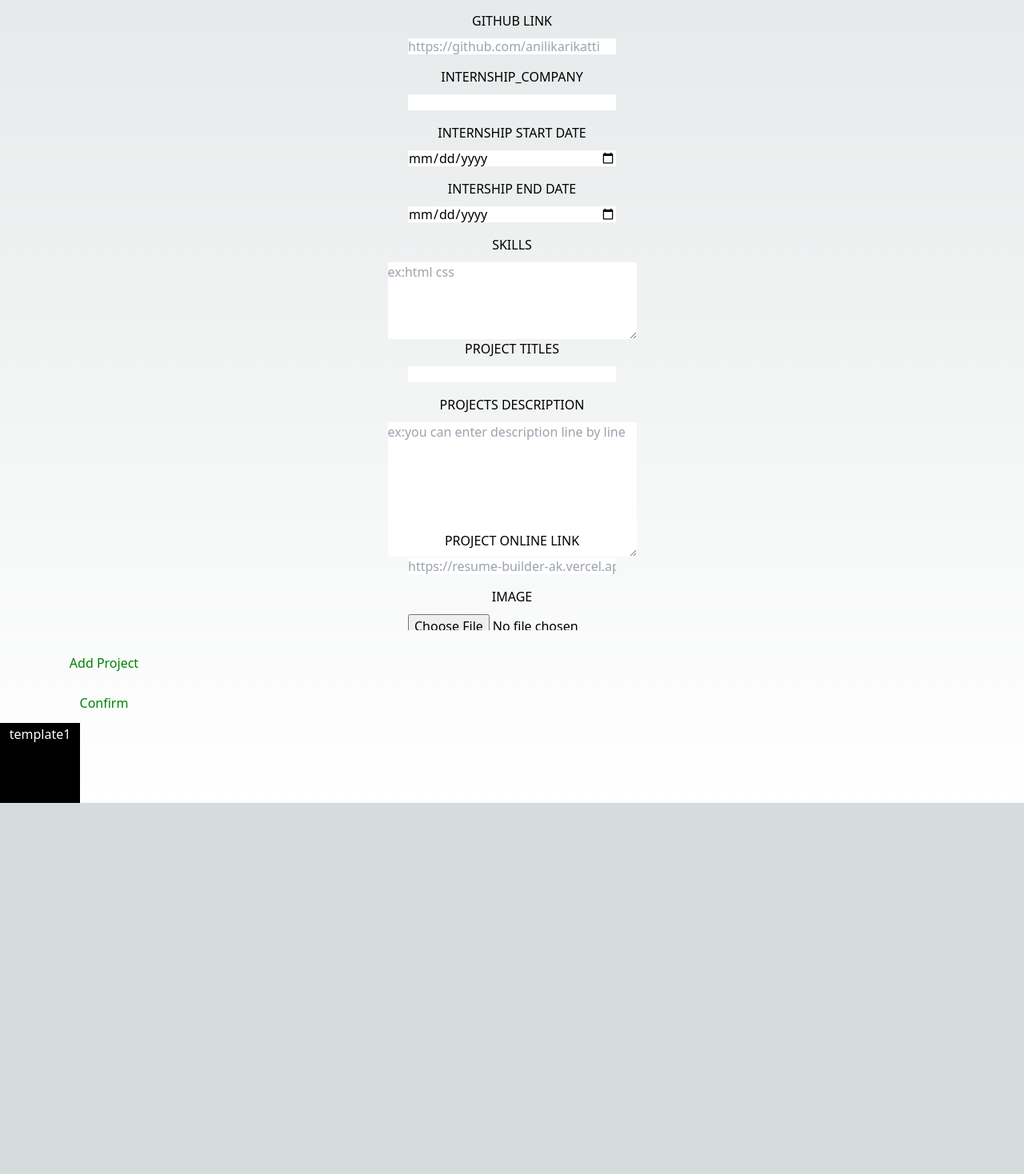
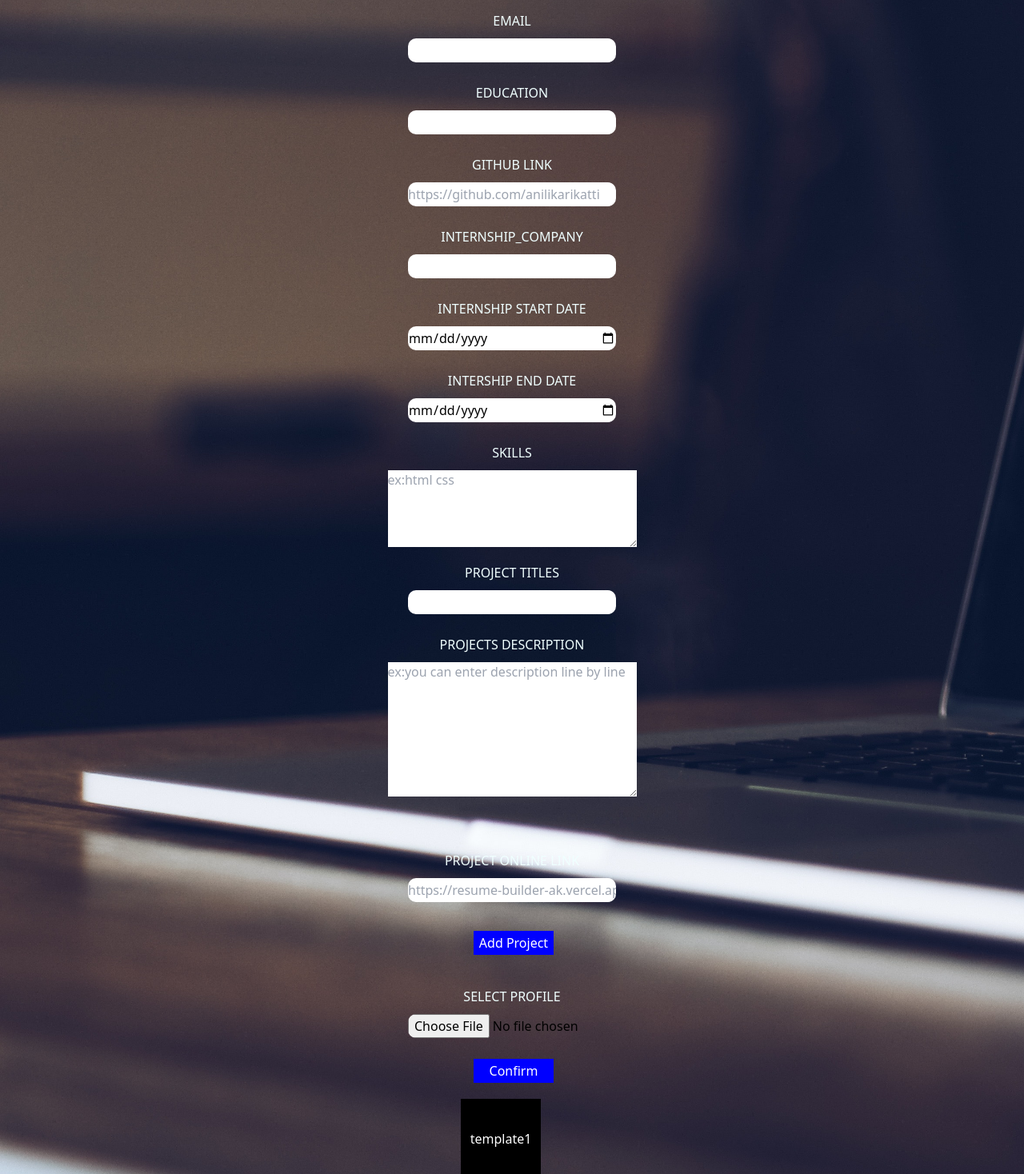
Before and after one commit to anilikarikatti/resume_builder_ak, a Next.js app: page /components/input in a window 1280 px wide. Shown: the part 701-2169 px from the top of the page at 80% size. Before the commit the page ends 1705 px from the top, so only its background shows below. Built offline with nearby package versions, Linux system fonts and the light colour scheme.

Commit message:
inserted landing page

```diff
--- a/pages/components/app.js
+++ b/pages/components/app.js
@@ -6,12 +6,20 @@ export default function MainPage(){
 
     return(
         <>
-            <div className="h-screen">
-                <div className="bg-red-300">
-
+            <div className="h-screen back txt">
+                <div className=" w-40 relative  top-[20px] flex flex-row">
+                    <div className=" logo h-28 bg-contain"></div>
+                    <div className="capitalize ">resume builder</div>
                 </div>
-
-                <div><Link href="/components/input.js">click</Link></div>
+                <div className="h-100">
+                    <div className="h-80 w-[600px] relative left-[25%] items-center justify-center flex txt1">
+                        <p className="text-justify ">
+                                    The Best Free Online Resume Builder
+                            A Quick and Easy Way to Create Your Professional Resume.  Professional Resume Templates Choose the modern and professional templates. All of which can be customized to your liking. Fast and Easy to Use Our resume builder lets you easily and quickly create a resume using our resume wizard.
+                        </p>
+                    </div>
+                    <div className="bg-blue-500 text-white capitalize  w-56 absolute  left-[45%] h-16 rounded text-lg flex justify-center items-center btn"><Link href="/components/input">create my resume now</Link></div>
+                    </div>
             </div>
         </>
     )
--- a/pages/components/input.js
+++ b/pages/components/input.js
@@ -110,7 +110,10 @@ export default function Input(){
 
     return(
         <>
-                <div className="heading">enter your details</div>
+            <div className="inpbg">
+
+
+                <div className="heading text-center">enter your details</div>
 
             <div className=" flex">
                 <div className="di center">
@@ -266,33 +269,37 @@ export default function Input(){
                 </div>
                 </div>
 
-                <div className="di center mt-20 mt-50" style={{marginTop:"140px"}}>
-                <label htmlFor="project" >project online link</label>
+                <div className="di center mt-20 mt-50" style={{marginTop:"220px"}}>
+                <label htmlFor="project"  >project online link</label>
                 <div>
 
                 <input className="projects inp margin-10" id="projects" name="image" onChange ={setProjectData} value={project.project_link} placeholder="https://resume-builder-ak.vercel.app/"/>
                 </div>
                 </div>
 
+
+                <img  src={image} id="projects" className="relative left-[45%]"  style={{marginTop:"50px",display:(image)?"block":"none"}} height="100px" width="100px"/>
+
+
+
+                <button onClick={add} className="relative left-[40%]" style={{marginTop:(image != "")?"10px":"50px",width:"100px",marginLeft:"80px",color:"white",textTransform:"capitalize",height:"30px" ,
+                background:"blue"}}  >add project</button>
+
+
+
+
                 <div className="di center mt-20 mt-50" style={{marginTop:"40px"}}>
-                <label htmlFor="project" >image</label>
+                <label htmlFor="project" >select profile</label>
                 <div>
 
                 <input className="projects inp margin-10" id="projects" name="project_link" onChange ={imageUpload} type="file"  accept="image/*" capture/>
                 </div>
                 </div>
 
-
-                <img  src={image} id="projects"  style={{marginTop:"50px",display:(image)?"block":"none"}} height="100px" width="100px"/>
+                <button onClick={confirm} className="relative left-[40%]"  style={{marginTop:"20px",width:"100px",marginLeft:"80px",color:"white",textTransform:"capitalize",height:"30px",background:"blue",marginTop:"40px"}}  >confirm </button>
 
 
-
-                <button onClick={add} style={{marginTop:(image != "")?"10px":"50px",width:"100px",marginLeft:"80px",color:"green",textTransform:"capitalize",height:"30px"}}  >add project</button>
-
-                <button onClick={confirm} style={{marginTop:"20px",width:"100px",marginLeft:"80px",color:"green",textTransform:"capitalize",height:"30px"}}  >confirm </button>
-
-
-                <div className="bg-tmp1" style={{border:"2px solid black",width:'100px',height:"100px",textAlign:"center",justifyContent:"center",justifyItems:"center",marginTop:"10px"}}>
+                <div className="bg-tmp1 relative left-[45%] flex items-center justify-center" style={{border:"2px solid black",width:'100px',height:"100px",textAlign:"center",justifyContent:"center",justifyItems:"center",marginTop:"20px",}}>
 
                     <a onClick={()=>{if(con){send()}else{alert("please click confirm to submit")}}} style={{cursor:"pointer"}}>template1</a>
                     {/* link through */}
@@ -305,7 +312,7 @@ export default function Input(){
 
                 {/* <label htmlFor="fname">fullname</label>
                 <input className="fname" id="fname"/> */}
-
+            </div>
             </div>
         </>
     )
--- a/styles/first.css
+++ b/styles/first.css
@@ -139,3 +139,37 @@ img{
     color: white;
 
 }
+
+.logo{
+    background-image: url("../public/resume_logo.png");
+    background-repeat: no-repeat;
+}
+
+
+/* background image for main page */
+
+.back{
+    background-image: url("../public/bg_img.jpg");
+    background-repeat: no-repeat;
+    background-size: cover;
+    /* opacity: 0.4; */
+
+}
+
+.txt{
+    opacity: 0.7;
+    z-index: -1;
+}
+
+.txt1{
+    color : rgb(7, 7, 17);
+    font-weight: bold;
+}
+
+.btn{
+    background-color: #0091ff;;
+}
+/*
+.blue{
+    background-color: rgb(86, 177, 202);
+} */
--- a/styles/input.css
+++ b/styles/input.css
@@ -5,16 +5,20 @@
 }
 
 .di{
-    height: 30px;
+    height: 50px;
     margin-top: 10px;
     text-transform: uppercase;
+    color: azure;
 }
 
 .inp{
-    height: 20px;
+    height: 30px;
     width: 260px;
     position: relative;
     top: 40px 40px;
+    color: black;
+    border-radius: 10px;
+
 
 }
 
@@ -32,7 +36,7 @@
 }
 
 .heading{
-    color: blue;
+    color: rgb(114, 114, 153);
     font-size: 30px;
     text-transform: capitalize;
 }
@@ -40,3 +44,9 @@
 .mt-50{
     margin-top: 100px;
 }
+
+.inpbg{
+    background-image: url("../public/input_bg.jpg");
+    background-repeat: no-repeat;
+    background-size: cover;
+}
```
Also changed, not shown: public/bg_img.jpg (added), public/input_bg.jpg (added).
